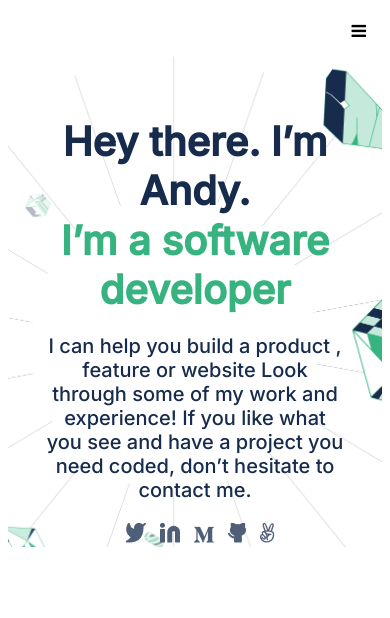
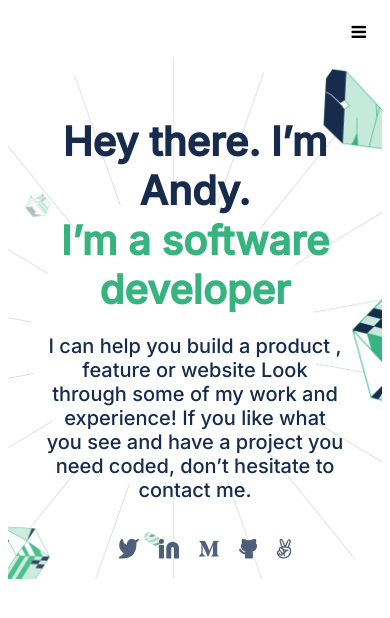
Before and after one commit to Dachrono/Portfolio-setup-and-mobile-first, a website: page index.html in a window 390 px wide. Drawn offline with Linux system fonts and the light colour scheme.

Commit message:
hamburger menu correction, sections correction, fonts and background corrections, tags hx correcctions, solve the ul and li whit a tag

```diff
--- a/index.html
+++ b/index.html
@@ -12,7 +12,7 @@
 <body>
 
     <header>
-        <div class="NavBar">
+        <nav class="NavBar">
             <a href=""></a>
             <div class="Link">
                 <li><a href="">Portfolio</a></li>
@@ -21,29 +21,30 @@
             </div>
 
             <a href="" class="icon"><i class="fa fa-bars"></i></a>
-        </div>
+        </nav>
     </header>
 
     <div class="container">
 
-        <div class="title">
-            <p id="a">Hey there. I’m Andy.</p>
-            <p id="b">I’m a software developer</p>
-            <p id="c">
+        <section class="title">
+            <h1 id="a">Hey there. I’m Andy.</h1>
+            <h2 id="b">I’m a software developer</h2>
+            <h3 id="c">
                 I can help you build a product , feature or website Look
                 through some of my work and experience! If you like what
                 you see and have a project you need coded, don’t hesitate
                 to contact me.
-            </p>
-        </div>
+            </h3>
+        </section>
 
-        <div class="social">
-            <img src="Pics/Icons/twitter.png" alt="19.99px">
-            <img src="Pics/Icons/Linkedin icon.png" alt="19.99px">
-            <img src="Pics/Icons/medium.png" alt="19.99px">
-            <img src="Pics/Icons/github.png" alt="19.99px">
-            <img src="Pics/Icons/angellist.png" alt="19.99px">
-        </div>
+        <ul class="social">
+            <li><a href="" type="icon"><img src="Pics/Icons/twitter.png" alt="19.99px"></a></li>
+            <li><a href="" type="icon"><img src="Pics/Icons/Linkedin icon.png" alt="19.99px"></a></li>
+            <li><a href="" type="icon"><img src="Pics/Icons/medium.png" alt="19.99px"></a></li>
+            <li><a href="" type="icon"><img src="Pics/Icons/github.png" alt="19.99px"></a></li>
+            <li><a href="" type="icon"><img src="Pics/Icons/angellist.png" alt="19.99px"></a></li>
+        </ul>
+
     </div>
 
 
--- a/style.css
+++ b/style.css
@@ -1,5 +1,7 @@
 body {
   align-items: center;
+  font-family: 'Inter', sans-serif;
+  font-style: normal;
 }
 
 .NavBar {
@@ -37,13 +39,13 @@ body {
 .container {
   width: 100%;
   background-image: url(Pics/Background.png);
-  background-size: cover;
+  background-size: 100%;
   display: flex;
   flex-direction: column;
   align-items: center;
 }
 
-p {
+h1, h2, h3 {
   text-align: center;
 }
 
@@ -59,16 +61,25 @@ p {
   color: #172b4d;
 }
 
+ul {
+  display: flex;
+  align-items: center;
+  padding: 0;
+  list-style: none;
+}
+
+li {
+  float: right;
+}
+
 .social img {
-  margin-left: 10px;
+  margin-left: 20px;
 }
 
 @media screen and (min-width: 375px) and (max-width: 768px) {
   .title {
     margin-top: 60px;
     width: 80%;
-    font-family: 'Inter', sans-serif;
-    font-style: normal;
   }
 
   #a {
```
